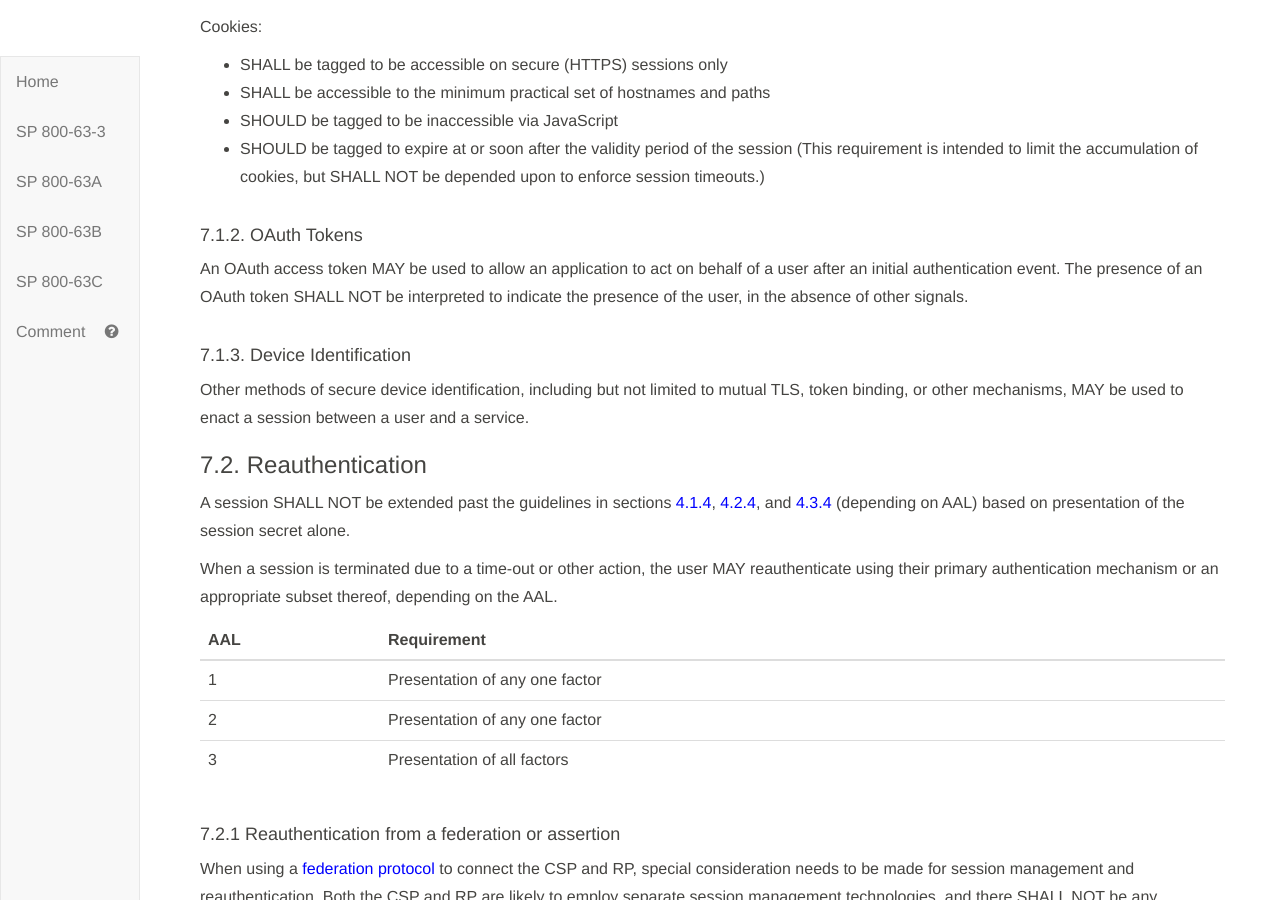
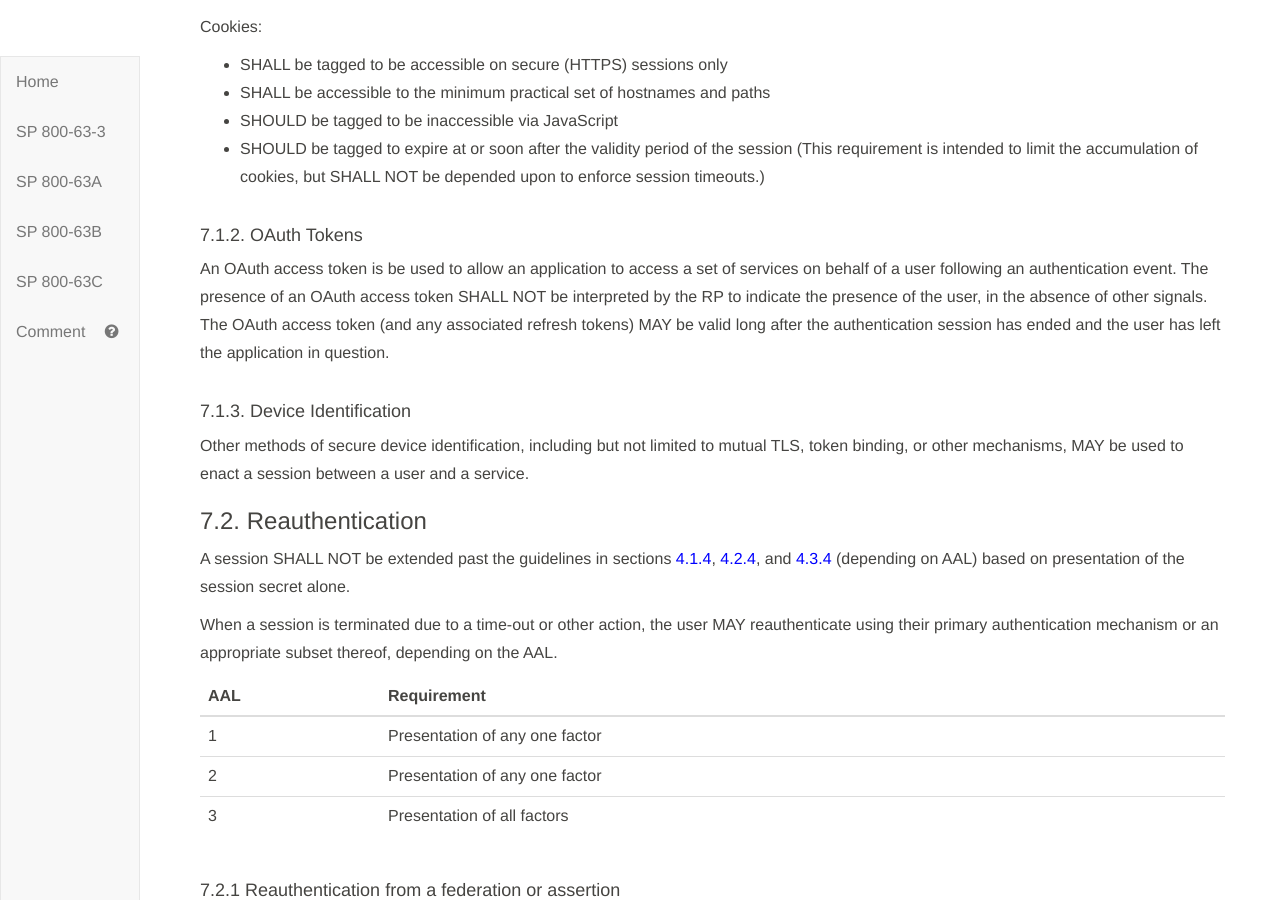
Before and after one commit to usnistgov/800-63-3, a Jekyll site: the page built from sp800-63b.md, in a window 1280 px wide and 900 px high, scrolled down 36324 px. Built offline with Jekyll 4.4.1, drawn with Linux system fonts in a browser that asks for light colours.

Commit message:
clarified the nature of OAuth access tokens as a non-session device

```diff
--- a/sp800-63b/sec7_session.md
+++ b/sp800-63b/sec7_session.md
@@ -40,7 +40,7 @@ Cookies:
 
 #### 7.1.2. OAuth Tokens
 
-An OAuth access token MAY be used to allow an application to act on behalf of a user after an initial authentication event. The presence of an OAuth token SHALL NOT be interpreted to indicate the presence of the user, in the absence of other signals.
+An OAuth access token is be used to allow an application to access a set of services on behalf of a user following an authentication event. The presence of an OAuth access token SHALL NOT be interpreted by the RP to indicate the presence of the user, in the absence of other signals. The OAuth access token (and any associated refresh tokens) MAY be valid long after the authentication session has ended and the user has left the application in question.
 
 #### 7.1.3. Device Identification
 
```
